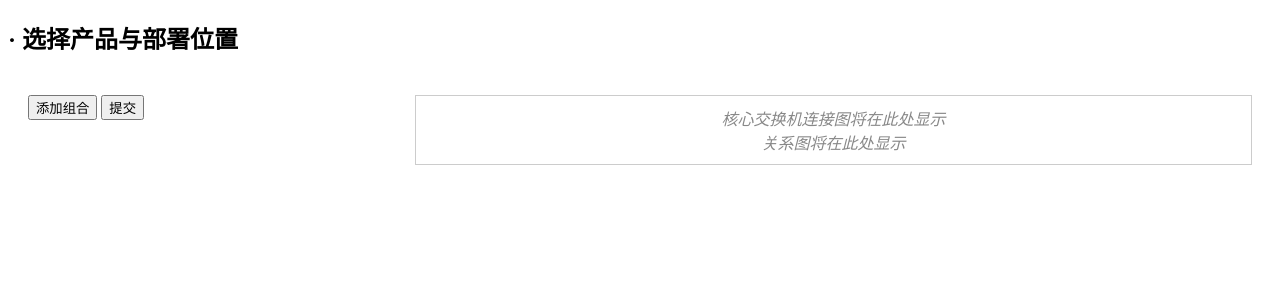
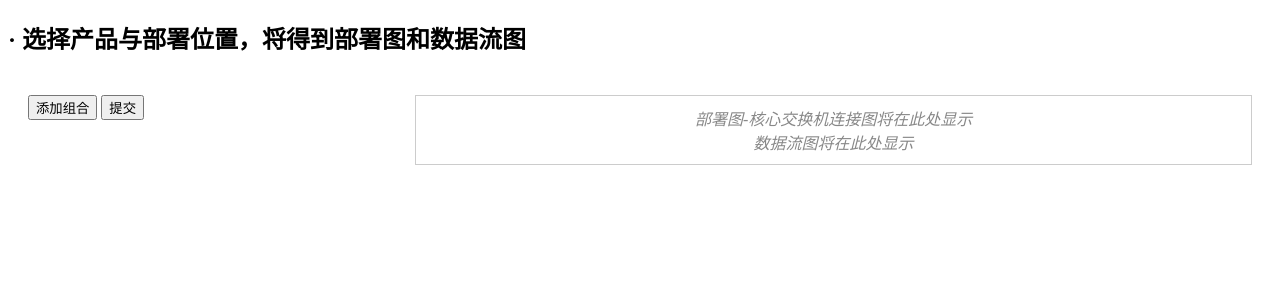
Before and after one commit to coogerchou/topology, a Flask app: page / in a window 1280 px wide. Shown: the top 300 px of the page. Run offline with Flask 2, Linux system fonts and the light colour scheme.

Commit message:
update guide sentence

```diff
--- a/templates/index.html
+++ b/templates/index.html
@@ -121,7 +121,7 @@
     </style>
 </head>
 <body>
-    <h2>·  选择产品与部署位置</h2>
+    <h2>·  选择产品与部署位置，将得到部署图和数据流图</h2>
     <div class="container">
         <!-- 左侧表单区域 -->
         <div class="form-container">
@@ -138,22 +138,22 @@
         <div class="image-container">
             <!-- 第一张图：核心交换机连接 -->
             <div class="hint-container" id="core-switch-hint" style="display: none;">
-                <h4>核心交换机连接图</h4>
+                <h4>部署图-核心交换机连接图（数据流图请下滑）</h4>
                 <p>如无需改动，请直接右键图片另存为；如需改动，请下载 SVG 图片，复制到 PPT 中，可在“图形格式”中选择“转换为形状”即可编辑。</p>
             </div>
-            <button class="download-button" id="download-core-switch" style="display: none;">下载核心交换机连接图</button>
+            <button class="download-button" id="download-core-switch" style="display: none;">下载部署图</button>
             <div id="core-switch-image-container">
-                <p class="image-placeholder">核心交换机连接图将在此处显示</p>
+                <p class="image-placeholder">部署图-核心交换机连接图将在此处显示</p>
             </div>
 
-            <!-- 第二张图：关系图 -->
+            <!-- 第二张图：数据流图 -->
             <div class="hint-container" id="relationship-hint" style="display: none;">
-                <h4>关系图</h4>
+                <h4>数据流图</h4>
                 <p>如无需改动，请直接右键图片另存为；如需改动，请下载 SVG 图片，复制到 PPT 中，可在“图形格式”中选择“转换为形状”即可编辑。</p>
             </div>
-            <button class="download-button" id="download-relationship" style="display: none;">下载关系图</button>
+            <button class="download-button" id="download-relationship" style="display: none;">下载数据流图</button>
             <div id="relationship-image-container">
-                <p class="image-placeholder">关系图将在此处显示</p>
+                <p class="image-placeholder">数据流图将在此处显示</p>
             </div>
         </div>
     </div>
```
